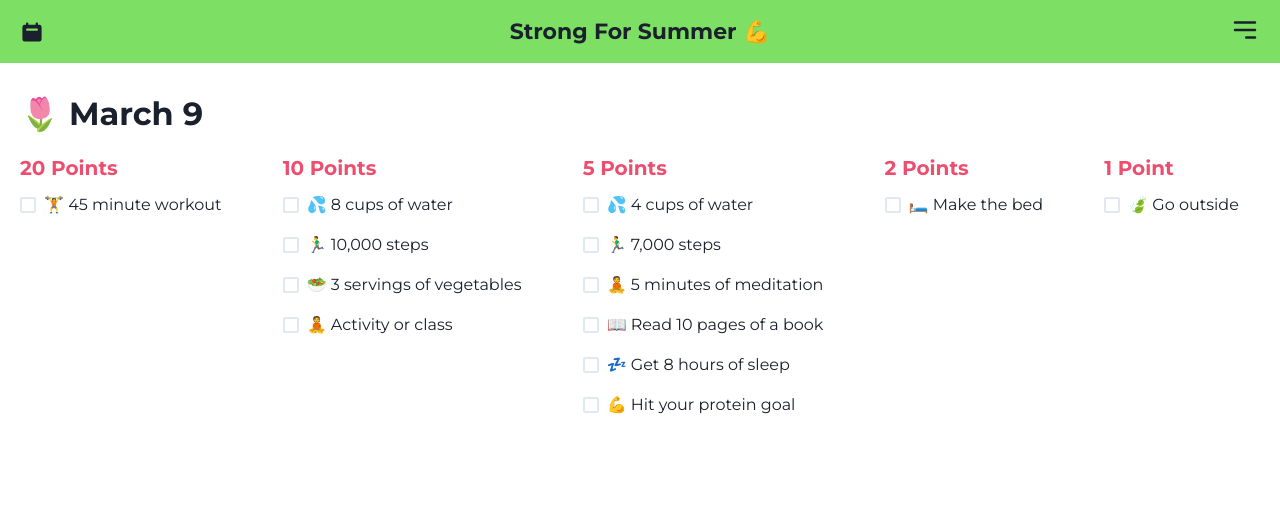
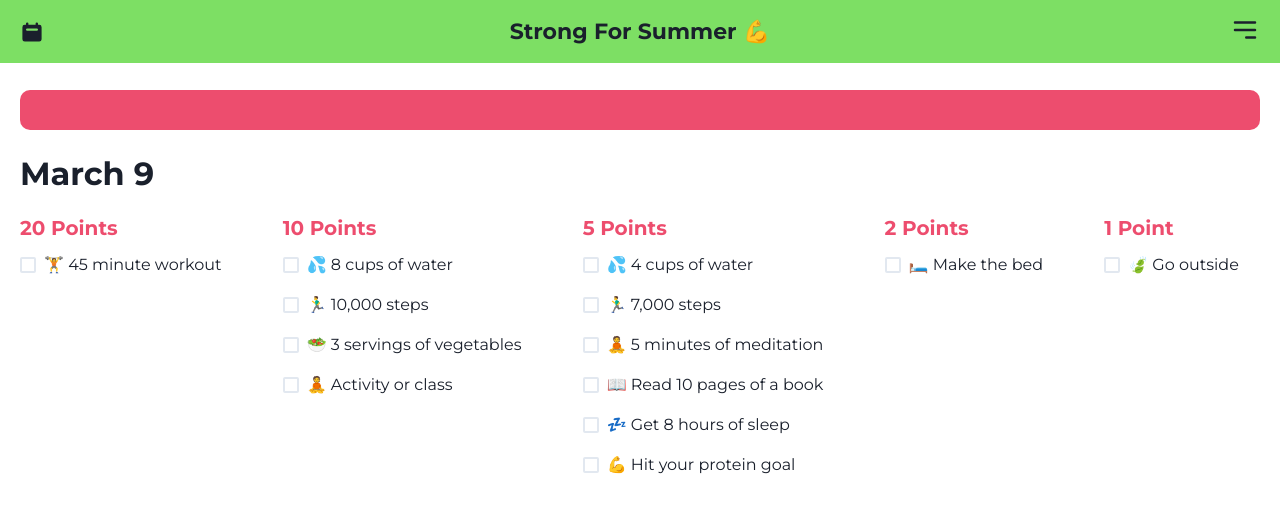
Before and after one commit to colbygarland/strong-for-summer, a Next.js app: page / in a window 1280 px wide. Shown: the top 512 px of the page. Built offline with nearby package versions, Linux system fonts and the light colour scheme; no server answers; the database is empty; sample sign-in values are in the browser's storage.

Commit message:
Revert "Merge pull request #6 from colbygarland/getStaticProps"
This reverts commit 8498c16308feadda7536e7debf6bb39faa2a9074, reversing
changes made to 87355757002747835f661b82b4f915b1906fd7bc.

```diff
--- a/components/Quote.tsx
+++ b/components/Quote.tsx
@@ -1,4 +1,6 @@
+import { useEffect, useState } from 'react';
 import styled from 'styled-components';
+import { getQuotes } from '../services/api/quote';
 import { colors } from '../theme/colors';
 
 const StyledQuote = styled.blockquote`
@@ -19,6 +21,15 @@ const StyledQuote = styled.blockquote`
   }
 `;
 
-export const Quote = ({ quote }: { quote: any }) => {
+export const Quote = () => {
+  const [quote, setQuote] = useState('');
+
+  useEffect(() => {
+    getQuotes().then((resp) => {
+      const quotes: string[] = Object.values(resp);
+      setQuote(quotes[Math.floor(Math.random() * quotes.length)]);
+    });
+  }, []);
+
   return <StyledQuote>{quote}</StyledQuote>;
 };
--- a/package.json
+++ b/package.json
@@ -17,7 +17,6 @@
     "react": "^18.2.0",
     "react-dom": "^18.2.0",
     "react-icons": "^4.6.0",
-    "react-toastify": "^9.1.1",
     "styled-components": "^5.3.6"
   },
   "devDependencies": {
--- a/pages/_app.tsx
+++ b/pages/_app.tsx
@@ -7,8 +7,6 @@ import { useRouter } from 'next/router';
 import { useEffect } from 'react';
 import { createGlobalStyle } from 'styled-components';
 import { Cookie, Montserrat } from 'next/font/google';
-import { ToastContainer } from 'react-toastify';
-import 'react-toastify/dist/ReactToastify.css';
 
 const cookie = Cookie({ weight: '400', subsets: ['latin'] });
 const montserrat = Montserrat({ weight: ['400', '700'], subsets: ['latin'] });
@@ -38,18 +36,6 @@ function MyApp({ Component, pageProps }: AppProps) {
       <ChakraProvider>
         <Component {...pageProps} />
       </ChakraProvider>
-      <ToastContainer
-        position="bottom-right"
-        autoClose={2000}
-        hideProgressBar={false}
-        newestOnTop={false}
-        closeOnClick
-        rtl={false}
-        pauseOnFocusLoss
-        draggable
-        pauseOnHover
-        theme="colored"
-      />
     </>
   );
 }
--- a/pages/add-quote.tsx
+++ b/pages/add-quote.tsx
@@ -1,6 +1,5 @@
 import { Textarea } from '@chakra-ui/react';
 import { useState } from 'react';
-import { toast } from 'react-toastify';
 import { Button } from '../components/Button';
 import { FormBlock, Label } from '../components/forms/shared';
 import { Header } from '../components/Header';
@@ -14,7 +13,6 @@ export default function AddQuote() {
     if (quote !== '') {
       setQuote(quote);
       setQ('');
-      toast.success('Thanks! It has been added!');
     }
   }
 
--- a/pages/index.tsx
+++ b/pages/index.tsx
@@ -9,7 +9,6 @@ import {
   ModalOverlay,
   useDisclosure,
 } from '@chakra-ui/react';
-import { GetStaticProps } from 'next';
 import { useEffect, useState } from 'react';
 import { HiCalendar } from 'react-icons/hi';
 import styled from 'styled-components';
@@ -18,7 +17,6 @@ import { Header } from '../components/Header';
 import { Page } from '../components/Page';
 import { Quote } from '../components/Quote';
 import { getActivity, setActivity } from '../services/api/activity';
-import { getQuotes } from '../services/api/quote';
 import { colors } from '../theme/colors';
 import { from } from '../theme/mediaQueries';
 import { getCurrentDate, getCurrentDatePretty } from '../utils/date';
@@ -82,7 +80,7 @@ function Activity({ children, date }: { children: string; date: string }) {
   );
 }
 
-export default function Home({ quote }: { quote: any }) {
+export default function Home() {
   const { isOpen, onOpen, onClose } = useDisclosure();
   const [date, setDate] = useState(getCurrentDate());
   const prettyDate = getCurrentDatePretty(date);
@@ -91,7 +89,7 @@ export default function Home({ quote }: { quote: any }) {
     <>
       <Header leftActionButton={<Calendar onClick={onOpen} />} pageTitle="Strong For Summer 💪" />
       <Page>
-        {quote && <Quote quote={quote} />}
+        <Quote />
         <H2 onClick={onOpen}>{prettyDate}</H2>
         <Row>
           <Group>
@@ -147,14 +145,3 @@ export default function Home({ quote }: { quote: any }) {
     </>
   );
 }
-
-export const getStaticProps: GetStaticProps = async (_context) => {
-  let quotes = await getQuotes();
-  quotes = Object.values(quotes);
-  const quote = quotes[Math.floor(Math.random() * quotes.length)];
-  return {
-    props: {
-      quote,
-    },
-  };
-};
--- a/utils/date.ts
+++ b/utils/date.ts
@@ -31,24 +31,8 @@ export const getCurrentDatePretty = (date: string) => {
   const d = date.split('-');
   // @ts-ignore
   const month = monthNames[d[1] - 1];
-  let emoji = '';
-  switch (month) {
-    case 'March':
-      emoji = '🌷';
-      break;
-    case 'April':
-      emoji = '🌺';
-      break;
-    case 'May':
-      emoji = '🐝';
-      break;
-    case 'June':
-      emoji = '☀️';
-      break;
-    default:
-  }
   const day = parseInt(d[2]);
-  return `${emoji} ${month} ${day}`;
+  return `${month} ${day}`;
 };
 
 export const getCurrentMonth = () => {
```
Also changed, not shown: pages/leaderboard.tsx (+57 -44 lines), 1 other file (tests, documents, lock files or other folders).
